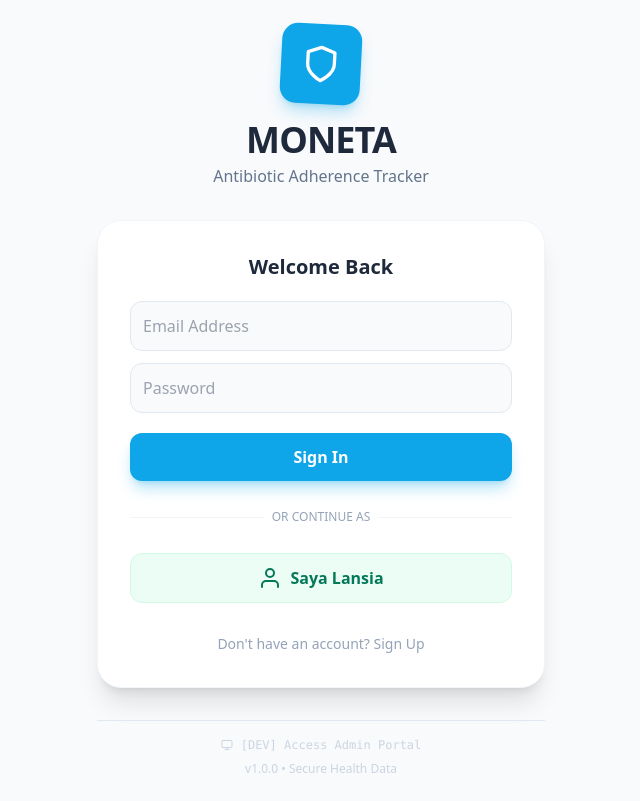
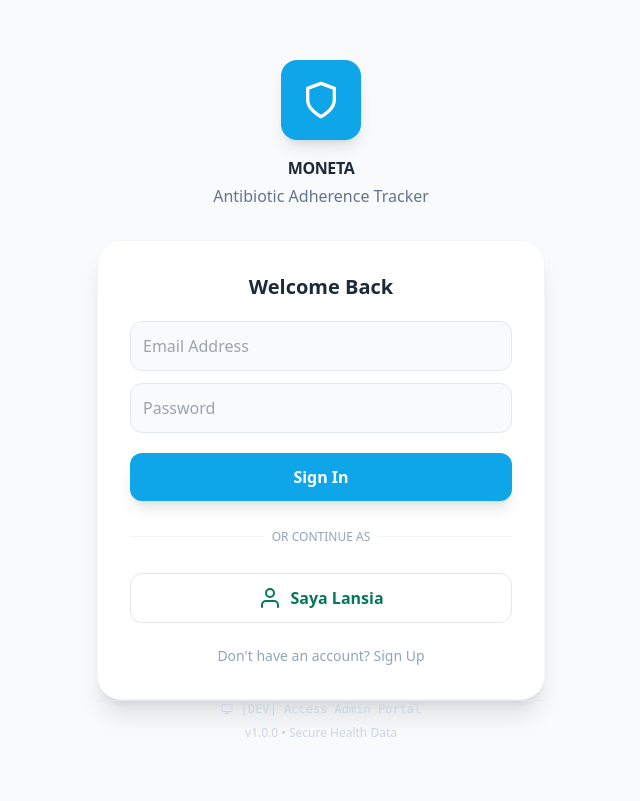
Before and after one commit to Liberate-dev/Moneta, a React (Vite) app: page / in a window 1280 px wide. Shown: the whole page, without its empty margins (319-959 px from the left). Built offline with nearby package versions, Linux system fonts and the light colour scheme.

Commit message:
Fix: Configure Tailwind CSS and build setup for Vercel

```diff
--- /dev/null
+++ b/index.css
@@ -0,0 +1,26 @@
+@tailwind base;
+@tailwind components;
+@tailwind utilities;
+
+@layer base {
+  /* Smooth scrolling */
+  html { scroll-behavior: smooth; }
+
+  /* Prevent text selection specifically for app-like feel */
+  body {
+    -webkit-tap-highlight-color: transparent;
+    user-select: none;
+  }
+}
+
+@layer utilities {
+  /* Hide scrollbar for Chrome, Safari and Opera */
+  .no-scrollbar::-webkit-scrollbar {
+      display: none;
+  }
+  /* Hide scrollbar for IE, Edge and Firefox */
+  .no-scrollbar {
+      -ms-overflow-style: none;  /* IE and Edge */
+      scrollbar-width: none;  /* Firefox */
+  }
+}
--- a/index.html
+++ b/index.html
@@ -14,39 +14,6 @@
     <meta name="apple-mobile-web-app-status-bar-style" content="black-translucent" />
     <meta name="apple-mobile-web-app-title" content="MONETA" />
     <link rel="apple-touch-icon" href="https://cdn-icons-png.flaticon.com/512/3004/3004458.png" />
-
-    <script src="https://cdn.tailwindcss.com"></script>
-    <style>
-      /* Smooth scrolling */
-      html { scroll-behavior: smooth; }
-      /* Hide scrollbar for Chrome, Safari and Opera */
-      .no-scrollbar::-webkit-scrollbar {
-          display: none;
-      }
-      /* Hide scrollbar for IE, Edge and Firefox */
-      .no-scrollbar {
-          -ms-overflow-style: none;  /* IE and Edge */
-          scrollbar-width: none;  /* Firefox */
-      }
-      /* Prevent text selection specifically for app-like feel */
-      body {
-        -webkit-tap-highlight-color: transparent;
-        user-select: none;
-      }
-    </style>
-<script type="importmap">
-{
-  "imports": {
-    "vite": "https://esm.sh/vite@^7.3.1",
-    "@vitejs/plugin-react": "https://esm.sh/@vitejs/plugin-react@^5.1.3",
-    "react-dom/": "https://esm.sh/react-dom@^19.2.4/",
-    "react/": "https://esm.sh/react@^19.2.4/",
-    "react": "https://esm.sh/react@^19.2.4",
-    "recharts": "https://esm.sh/recharts@^3.7.0"
-  }
-}
-</script>
-<link rel="stylesheet" href="/index.css">
 </head>
   <body class="bg-slate-50 text-slate-900 antialiased pb-safe">
     <div id="root"></div>
--- a/index.tsx
+++ b/index.tsx
@@ -1,5 +1,6 @@
 import React, { useState } from 'react';
 import ReactDOM from 'react-dom/client';
+import './index.css';
 import { App } from './App';
 import { AdminApp } from './AdminApp';
 
--- /dev/null
+++ b/postcss.config.js
@@ -0,0 +1,6 @@
+export default {
+    plugins: {
+        tailwindcss: {},
+        autoprefixer: {},
+    },
+}
--- /dev/null
+++ b/tailwind.config.js
@@ -0,0 +1,12 @@
+/** @type {import('tailwindcss').Config} */
+export default {
+  content: [
+    "./index.html",
+    "./src/**/*.{js,ts,jsx,tsx}",
+    "./*.{js,ts,jsx,tsx}",
+  ],
+  theme: {
+    extend: {},
+  },
+  plugins: [],
+}
```
